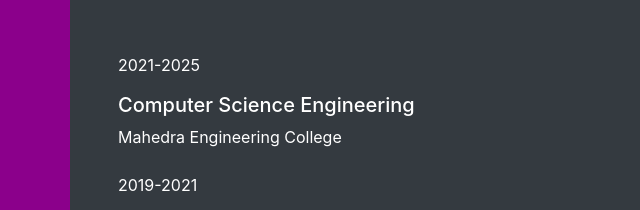
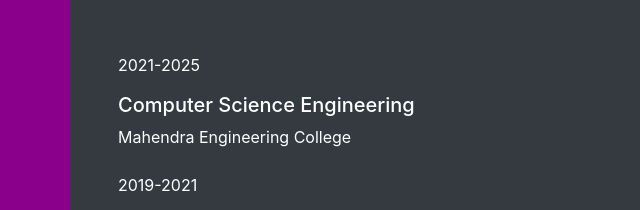
Before and after one commit to RITHINSUNDAR/Rithin-Personal-Website, a plain HTML site: page index.html in a window 1280 px wide. Shown: the part 886-1096 px from the top of the page, 0-640 px from the left. Drawn offline with nearby package versions, Linux system fonts and the light colour scheme.

Commit message:
Update index.html
change the education section

```diff
--- a/index.html
+++ b/index.html
@@ -107,7 +107,7 @@
                               <h3>Education</h3>
                               <p class="pt-5">2021-2025</p>
                               <h5>Computer Science Engineering</h5>
-                              <p>Mahedra Engineering College</p>
+                              <p>Mahendra Engineering College</p>
 
                               <p class="pt-2">2019-2021</p>
                               <h5>Higher Secondary Education</h5>
```
